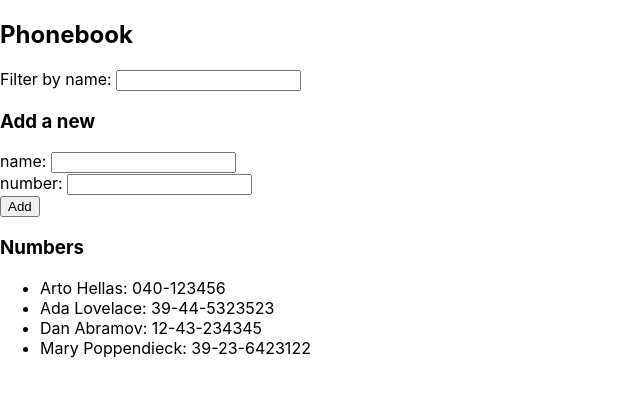
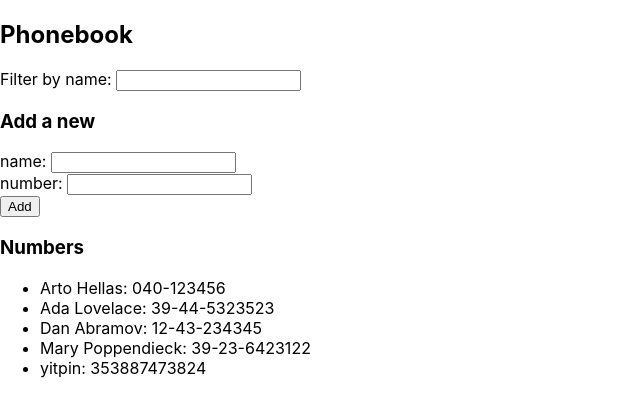
Before and after one commit to ypc-dev/fullstackopen2020, a React (Create React App) app in the folder part2/phonebook/: page / in a window 1280 px wide. Shown: the top 416 px of the page, without its empty margins (0-640 px from the left). Built offline with nearby package versions, Linux system fonts and the light colour scheme; data requests are answered from the project's data file.

Commit message:
Exercise 2.15

```diff
--- a/part2/phonebook/db.json
+++ b/part2/phonebook/db.json
@@ -1,5 +1,5 @@
 {
-  "persons":[
+  "persons": [
     {
       "name": "Arto Hellas",
       "number": "040-123456",
@@ -19,6 +19,11 @@
       "name": "Mary Poppendieck",
       "number": "39-23-6423122",
       "id": 4
+    },
+    {
+      "name": "yitpin",
+      "number": "353887473824",
+      "id": 5
     }
   ]
 }
--- a/part2/phonebook/src/App.js
+++ b/part2/phonebook/src/App.js
@@ -31,9 +31,13 @@ const App = () => {
         number: newNumber,
       }
 
-      setNewName('');
-      setNewNumber('');
-      setPersons(persons.concat(personObject));
+      axios
+        .post('http://localhost:3001/persons', personObject)
+        .then(response => {
+          setPersons(persons.concat(personObject));
+          setNewName('');
+          setNewNumber('');
+        })
     }
   }
 
```
